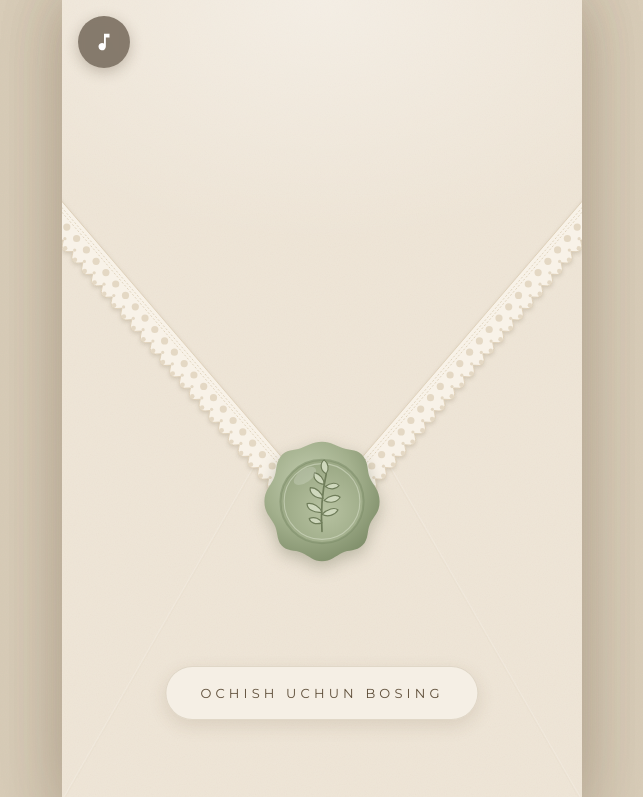
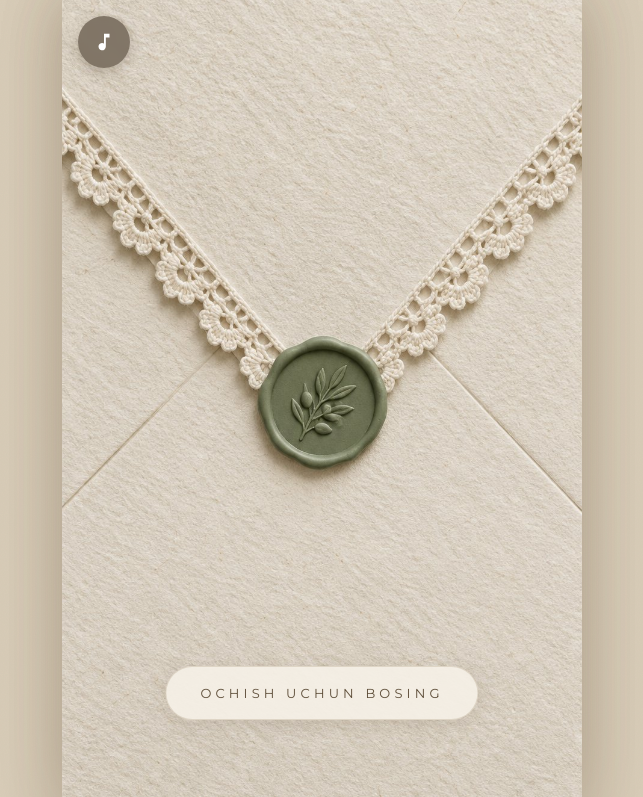
Before and after one commit to khasanmustafakulov97-pixel/Xasan-Charos, a plain HTML site: page index.html in a window 1280 px wide. Shown: the top 797 px of the page, without its empty margins (318-961 px from the left). Drawn offline with nearby package versions, Linux system fonts and the light colour scheme.

Commit message:
Photographic envelope with smooth zoom-open (replaces 3D flap)
Co-Authored-By: Claude Opus 5.5 <noreply@anthropic.com>
Claude-Session: https://claude.ai/code/session_01Td38Ba772q9X7NUsAyZA1p

```diff
--- a/index.html
+++ b/index.html
@@ -14,6 +14,7 @@
 <meta property="og:image:height" content="630">
 <meta name="twitter:card" content="summary_large_image">
 <meta name="theme-color" content="#efe6d8">
+<link rel="preload" as="image" href="envelope.jpg">
 <link rel="preload" as="image" href="hero.jpg">
 <link rel="preconnect" href="https://fonts.googleapis.com">
 <link rel="preconnect" href="https://fonts.gstatic.com" crossorigin>
@@ -129,6 +130,12 @@ body.locked{overflow:hidden}
 @keyframes pulse{0%,100%{box-shadow:0 6px 18px rgba(90,70,40,.12)}50%{box-shadow:0 6px 28px rgba(90,70,40,.28)}}
 
 .env.opening .open-hint{opacity:0}
+.env-photo{position:absolute;inset:0;background:#e9e2d6 url(envelope.jpg) center 50%/cover no-repeat;
+  transform-origin:50% 50.3%;transition:transform .45s cubic-bezier(.3,1.6,.5,1)}
+.env.opening .env-photo{transform:scale(1.04)}
+.env.zoom .env-photo{transform:scale(6);filter:blur(2px);transition:transform 1.6s cubic-bezier(.7,0,.25,1),filter 1.6s ease}
+.env-glow{position:absolute;inset:0;background:var(--paper-3);opacity:0;pointer-events:none;transition:opacity 1s ease .55s}
+.env.zoom .env-glow{opacity:1}
 .env.opening .seal{transform:translate(-50%,-50%) scale(1.25);opacity:0}
 .env.opening .flap{transform:rotateX(180deg);transition-delay:.35s}
 .env.opening .card{transform:translateY(-38%);transition-delay:1.2s}
@@ -229,56 +236,8 @@ h2 .ap{font-family:"Cormorant Garamond",Georgia,serif;font-size:.6em;font-weight
 <!-- ============ ENVELOPE ============ -->
 <div class="stage" id="stage">
   <div class="env" id="env" role="button" tabindex="0" aria-label="Taklifnomani ochish">
-    <div class="env-back"></div>
-    <div class="card">
-      <div class="c-names">Xasan</div>
-      <div class="c-amp">&amp;</div>
-      <div class="c-names">Charos</div>
-      <div class="c-date">27 · 11 · 2026</div>
-    </div>
-    <div class="pocket">
-      <svg viewBox="0 0 100 100" preserveAspectRatio="none">
-        <line x1="0" y1="100" x2="38" y2="57" stroke="#fff" stroke-opacity=".7" stroke-width=".25" vector-effect="non-scaling-stroke"/>
-        <line x1="100" y1="100" x2="62" y2="57" stroke="#fff" stroke-opacity=".7" stroke-width=".25" vector-effect="non-scaling-stroke"/>
-        <line x1="0" y1="100.4" x2="38" y2="57.4" stroke="#b8a888" stroke-opacity=".25" stroke-width=".25" vector-effect="non-scaling-stroke"/>
-        <line x1="100" y1="100.4" x2="62" y2="57.4" stroke="#b8a888" stroke-opacity=".25" stroke-width=".25" vector-effect="non-scaling-stroke"/>
-      </svg>
-    </div>
-    <div class="flap" id="flap">
-      <div class="flap-shape"></div>
-      <div class="flap-back"></div>
-      <svg class="lace" id="lace"></svg>
-    </div>
-    <div class="seal">
-      <svg viewBox="0 0 120 120">
-        <defs>
-          <radialGradient id="wax" cx="40%" cy="35%" r="70%">
-            <stop offset="0" stop-color="#c3cdb0"/><stop offset=".55" stop-color="#a3b08d"/><stop offset="1" stop-color="#7f8e6a"/>
-          </radialGradient>
-          <radialGradient id="waxIn" cx="55%" cy="60%" r="65%">
-            <stop offset="0" stop-color="#b7c2a1"/><stop offset="1" stop-color="#97a581"/>
-          </radialGradient>
-        </defs>
-        <path fill="url(#wax)" d="M60 4c9 0 13 4 20 6s14 1 19 8 3 13 6 20 9 11 9 22-6 14-9 21-1 14-7 20-13 4-19 7-11 8-19 8-12-5-19-8-14-1-19-7-3-13-7-20S6 70 6 60s6-15 9-22 1-13 6-20 13-6 19-8 11-6 20-6z"/>
-        <circle cx="60" cy="60" r="39" fill="url(#waxIn)"/>
-        <circle cx="60" cy="60" r="39" fill="none" stroke="#7d8c68" stroke-opacity=".55" stroke-width="2"/>
-        <circle cx="60" cy="60" r="35.5" fill="none" stroke="#dfe5d2" stroke-opacity=".5" stroke-width="1"/>
-        <g fill="none" stroke="#6f7d5a" stroke-width="1.6" stroke-linecap="round">
-          <path d="M60 88C59 74 60 52 64 34"/>
-        </g>
-        <g fill="#cfd8bd" stroke="#6f7d5a" stroke-width="1.1" stroke-linejoin="round">
-          <path d="M64 34c-6-3-6-10-2-13 4 3 5 9 2 13z"/>
-          <path d="M62 44c-7-1-11-6-9-11 5 1 9 6 9 11z"/>
-          <path d="M63 46c5-4 11-4 13-1-3 4-9 4-13 1z"/>
-          <path d="M61 57c-8 0-13-5-12-10 6 0 11 5 12 10z"/>
-          <path d="M62 59c5-5 12-6 15-3-3 5-10 6-15 3z"/>
-          <path d="M60 70c-8 1-14-3-14-8 6-1 12 3 14 8z"/>
-          <path d="M60 72c5-5 12-7 15-4-3 5-10 7-15 4z"/>
-          <path d="M60 80c-6 2-11 0-12-4 5-2 10 0 12 4z"/>
-        </g>
-        <ellipse cx="44" cy="36" rx="12" ry="6" fill="#fff" opacity=".18" transform="rotate(-35 44 36)"/>
-      </svg>
-    </div>
+    <div class="env-photo"></div>
+    <div class="env-glow"></div>
     <div class="open-hint">OCHISH UCHUN BOSING</div>
   </div>
 </div>
@@ -392,7 +351,6 @@ h2 .ap{font-family:"Cormorant Garamond",Georgia,serif;font-size:.6em;font-weight
       `<g fill="#e4d8c4">${holes}</g>` +
       `<g fill="none" stroke="#d6c7ad" stroke-width=".7" stroke-dasharray="2 2">${lines}</g>`;
   }
-  drawLace(); addEventListener('resize', drawLace);
 
   /* ---------- music: Pachelbel's Canon in D (public domain), synthesized ---------- */
   let ctx, master, playing = false, nextBar = 0, barIdx = 0, timer;
@@ -473,14 +431,14 @@ h2 .ap{font-family:"Cormorant Garamond",Georgia,serif;font-size:.6em;font-weight
     try { startMusic(); } catch(e){}
     scrollTo(0, 0);
     env.classList.add('opening');
-    setTimeout(() => env.classList.add('zoom'), 2700);
+    setTimeout(() => env.classList.add('zoom'), 450);
     setTimeout(() => {
       stage.classList.add('gone');
       document.body.classList.remove('locked');
       document.body.classList.add('opened');
       main.removeAttribute('aria-hidden');
       petals();
-    }, 3500);
+    }, 2000);
   }
   env.addEventListener('click', open);
   env.addEventListener('keydown', e => { if (e.key === 'Enter' || e.key === ' '){ e.preventDefault(); open(); } });
```
Also changed, not shown: envelope.jpg (added).
